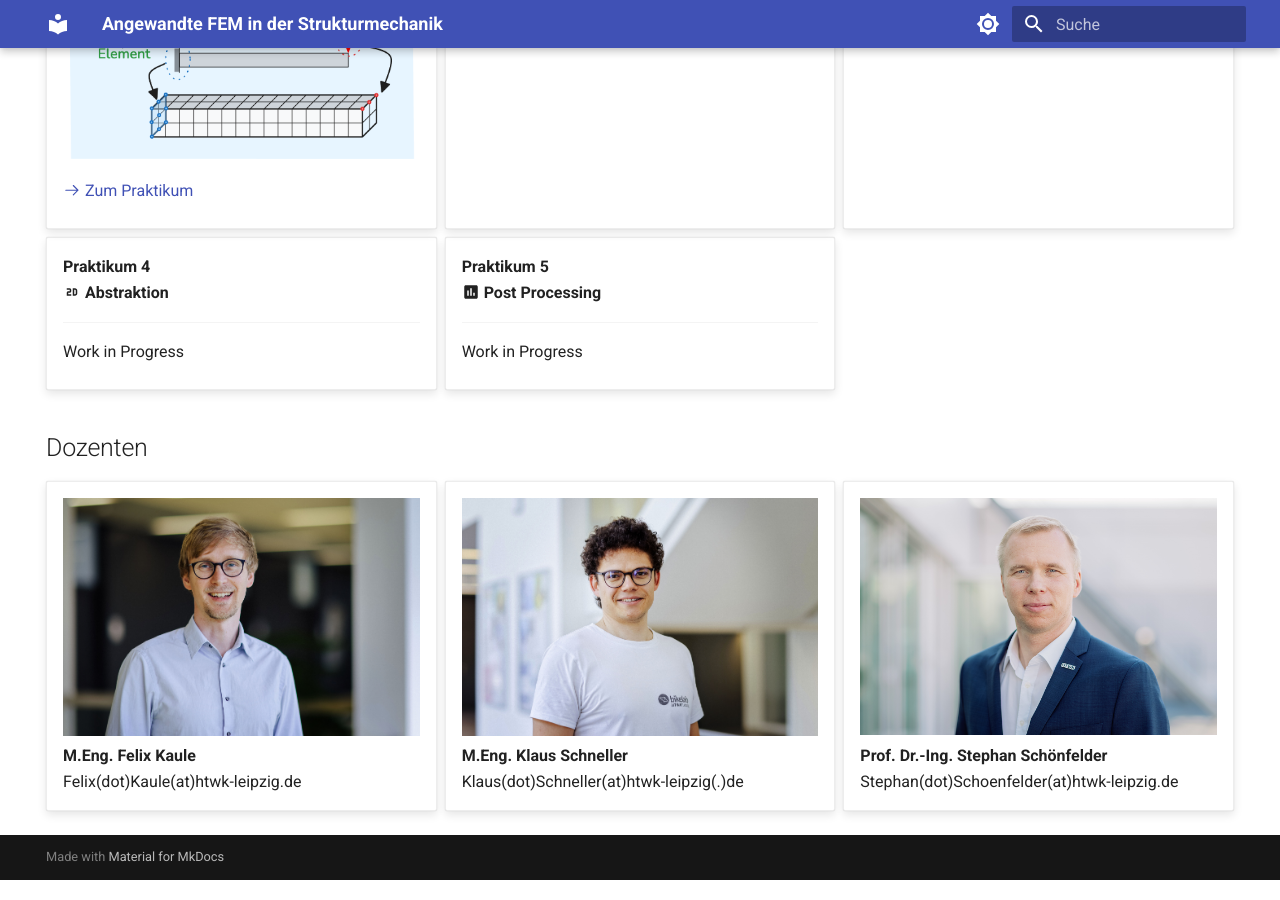
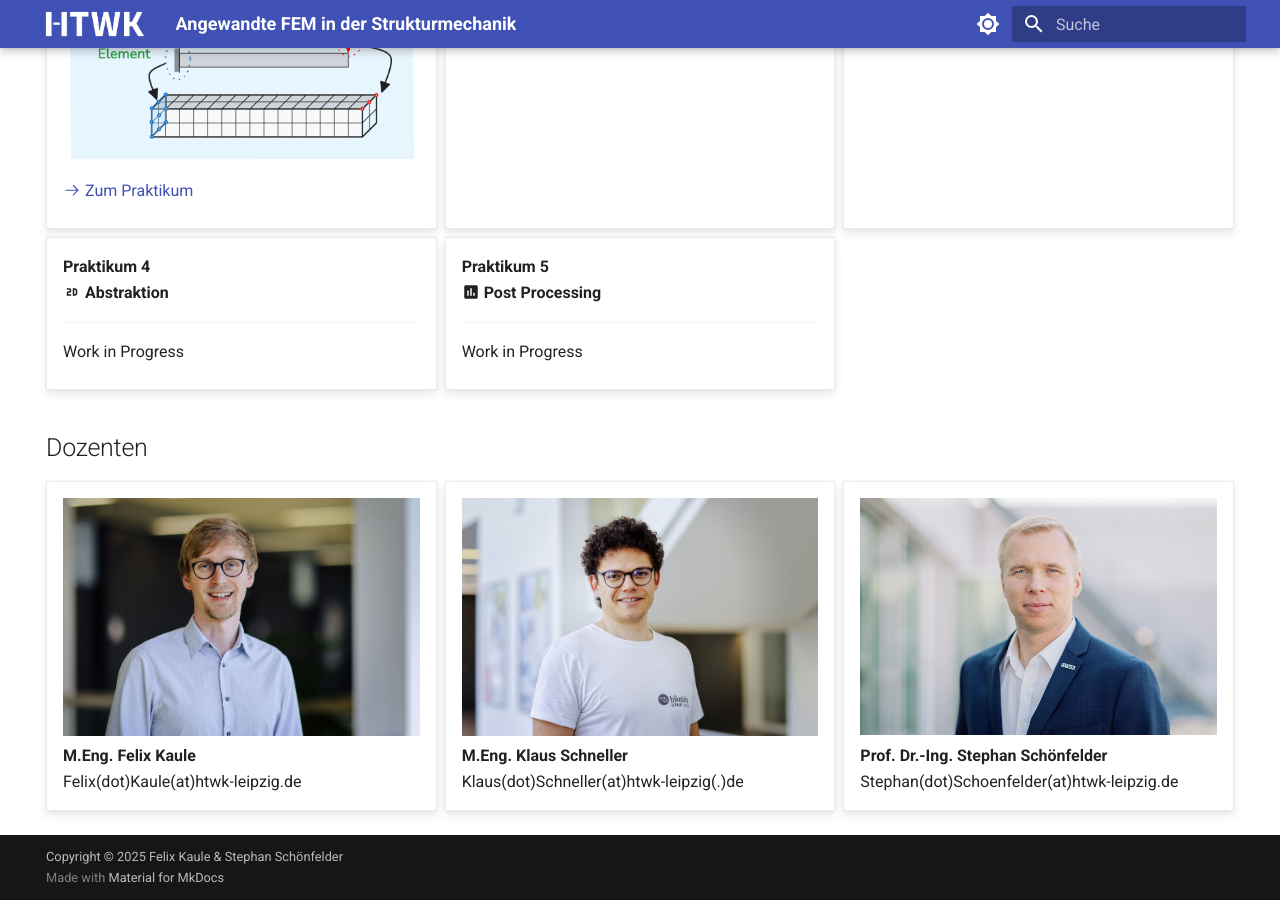
Before and after one commit to prof-schoenfelder-lab/Strukturmechanik, an MkDocs documentation site: the page built from docs/index.md, in a window 1280 px wide and 900 px high, scrolled down 624 px. Built offline with MkDocs 1.6.1 and Material for MkDocs 9.7.7, drawn with Linux system fonts in a browser that asks for light colours.

```diff
--- a/mkdocs.yml
+++ b/mkdocs.yml
@@ -1,5 +1,7 @@
 site_name: Angewandte FEM in der Strukturmechanik
+copyright: Copyright &copy; 2025 Felix Kaule & Stephan Schönfelder
 theme:
+  logo: assets/images/HTWK_white_text.png
   palette:
     # Palette toggle for light mode
     - scheme: default
```
Also changed, not shown: docs/index.md (+1 -1 lines), docs/assets/images/HTWK_white_text.png (added), docs/assets/images/HTWK_white_text.svg (added), 3 other files.
